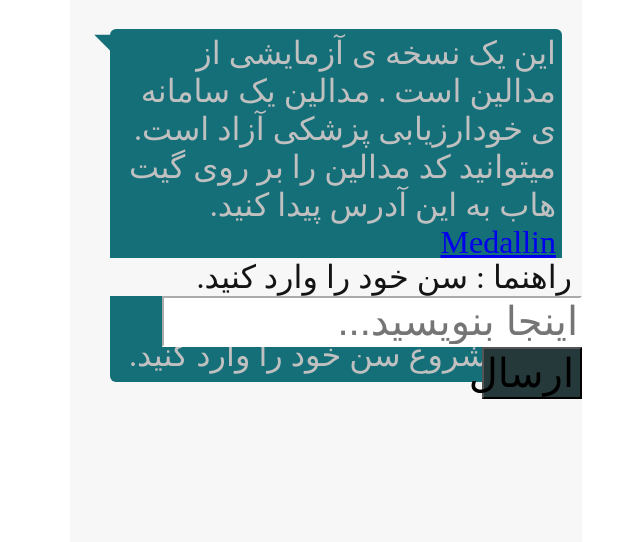
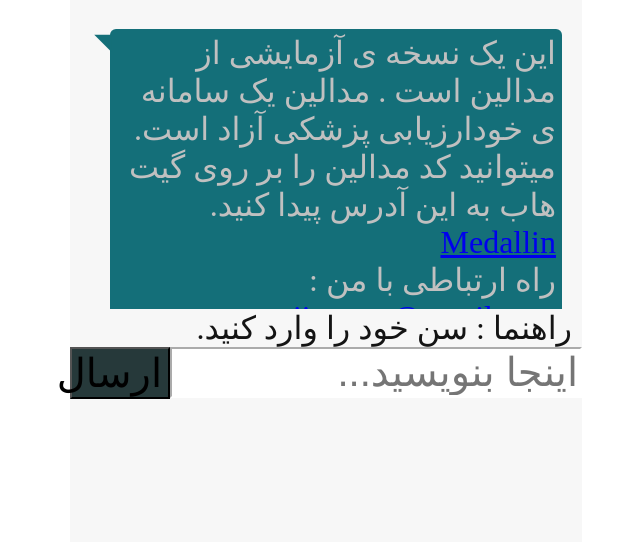
Before and after one commit to gorjiarman/Medallin, a Django app: page / in a window 1280 px wide. Shown: the part 401-943 px from the top of the page, without its empty margins (314-954 px from the left). Run offline with Django 3.2, Linux system fonts and the light colour scheme.

Commit message:
Update main.css

```diff
--- a/testmedall/static/css/main.css
+++ b/testmedall/static/css/main.css
@@ -3,7 +3,7 @@
   position: relative;
   display: table-cell;
   width: calc(100% - 100px);
-
+  flex:left;
   height: 100%;
   bottom: 0pt;
   font-size: 5vh;
@@ -14,6 +14,7 @@
 .foot
 {
   width: 100%;
+  display:flex;
 }
 
 .Bmbox {
```
